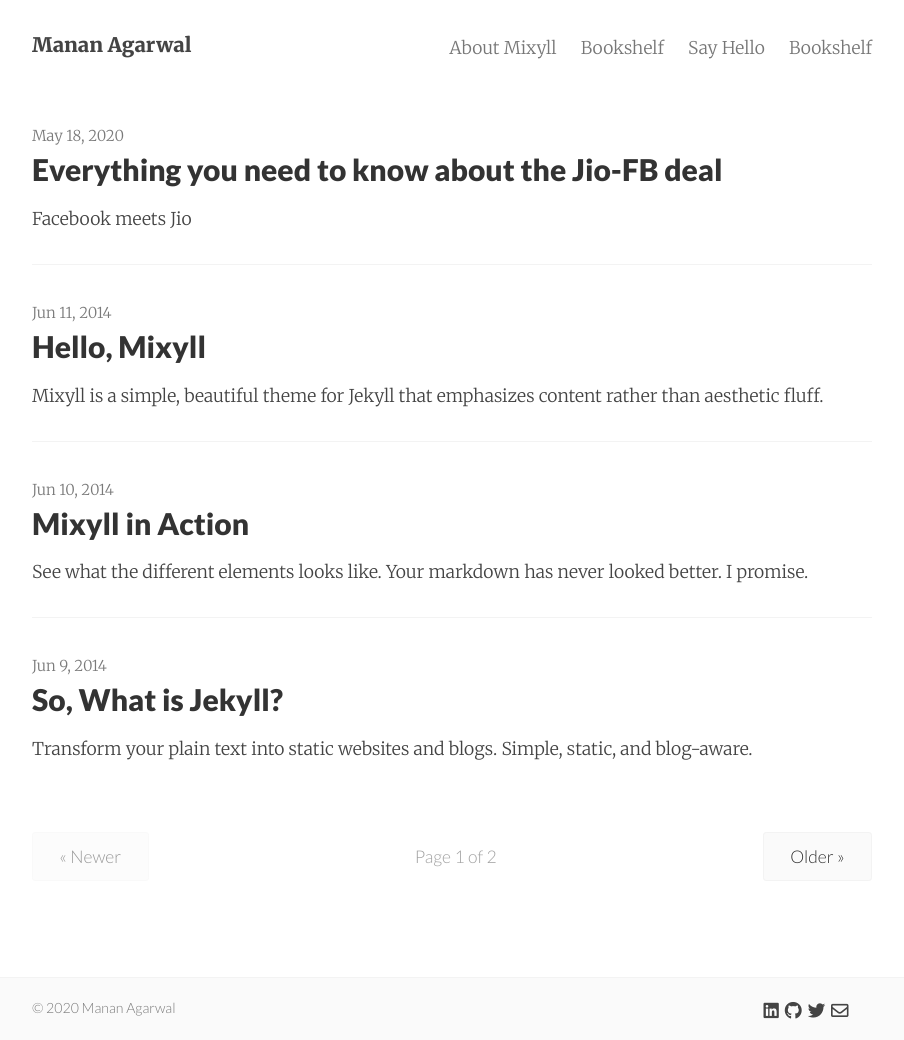
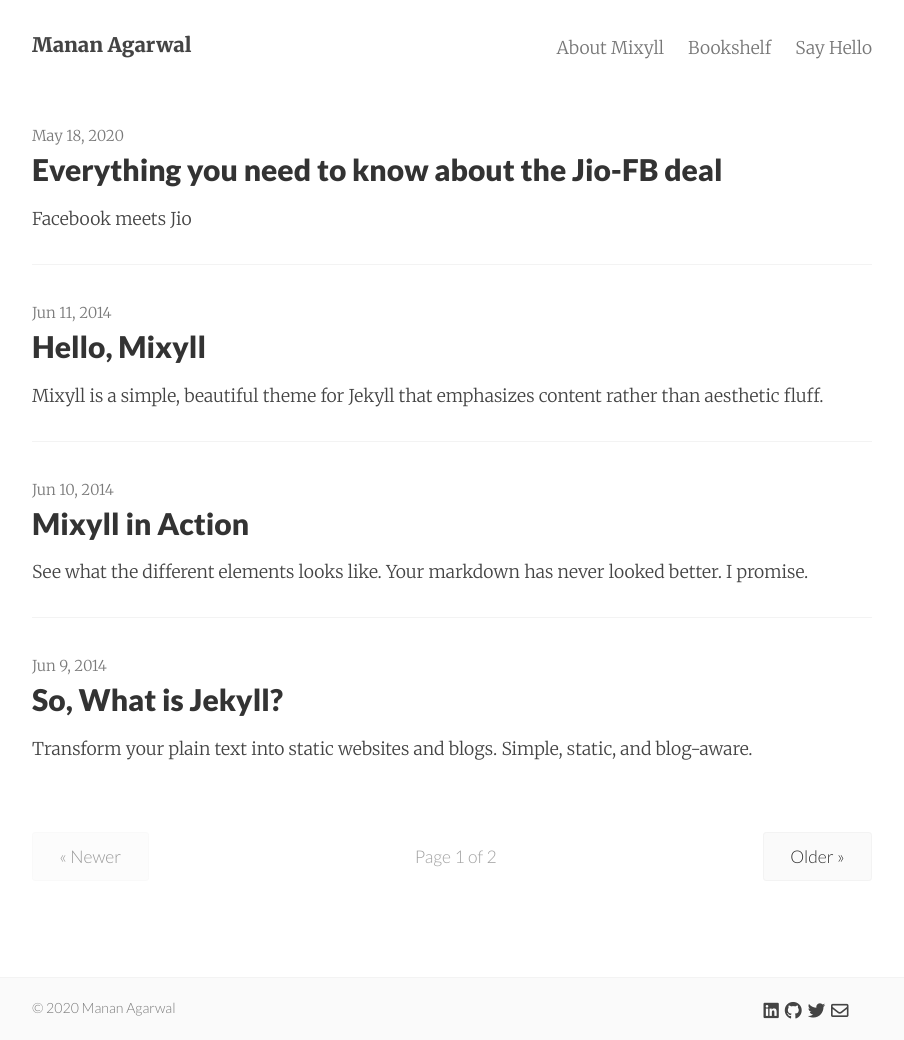
Before and after one commit to kalbhor/manan0308.github.io, a Jekyll site: the page built from index.html, in a window 1280 px wide. Shown: the whole page, without its empty margins (188-1092 px from the left). Built offline with Jekyll 4.4.1, drawn with Linux system fonts in a browser that asks for light colours; nearby versions of some CDN libraries; the list of posts is cut into pages by our own code.

Commit message:
Update navigation.html

```diff
--- a/_includes/navigation.html
+++ b/_includes/navigation.html
@@ -13,4 +13,3 @@
 
 
 {% endfor %}
-<a class="nav-link" href="/bookshelf">Bookshelf</a>
```
